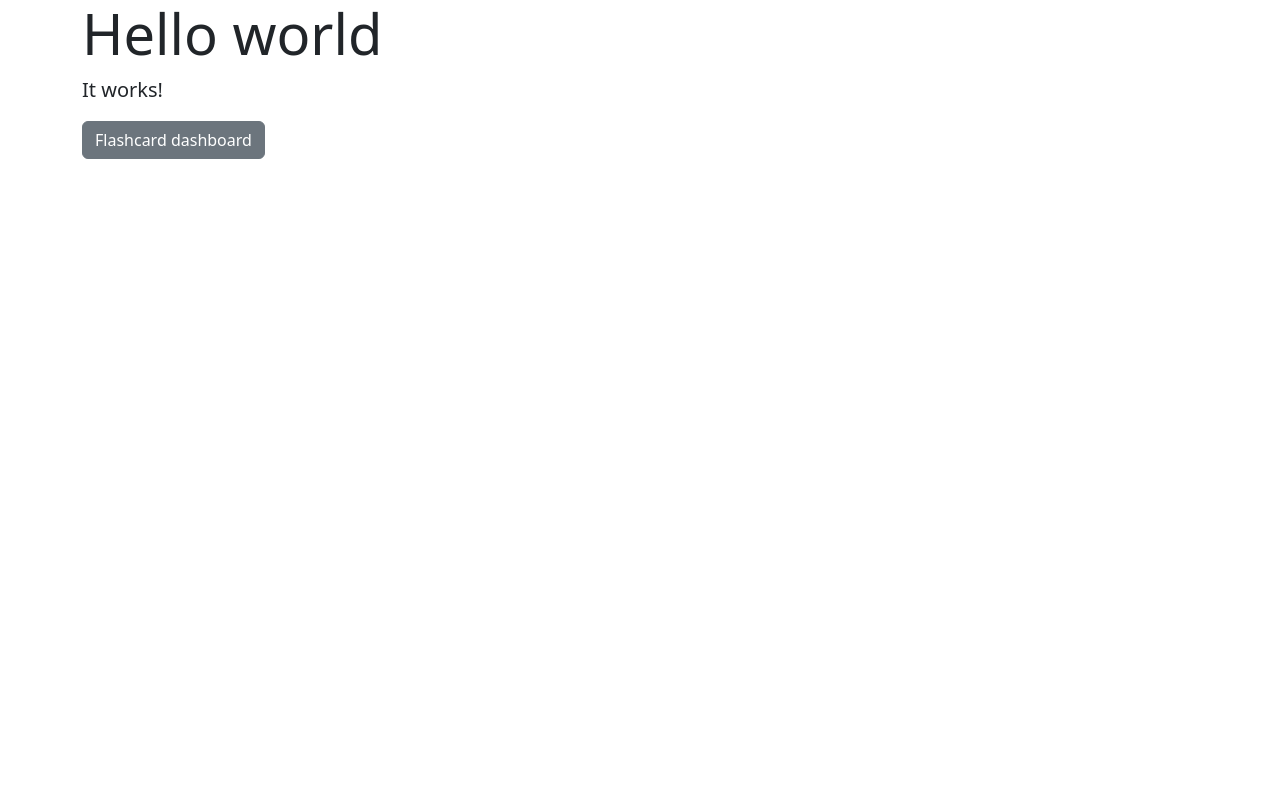
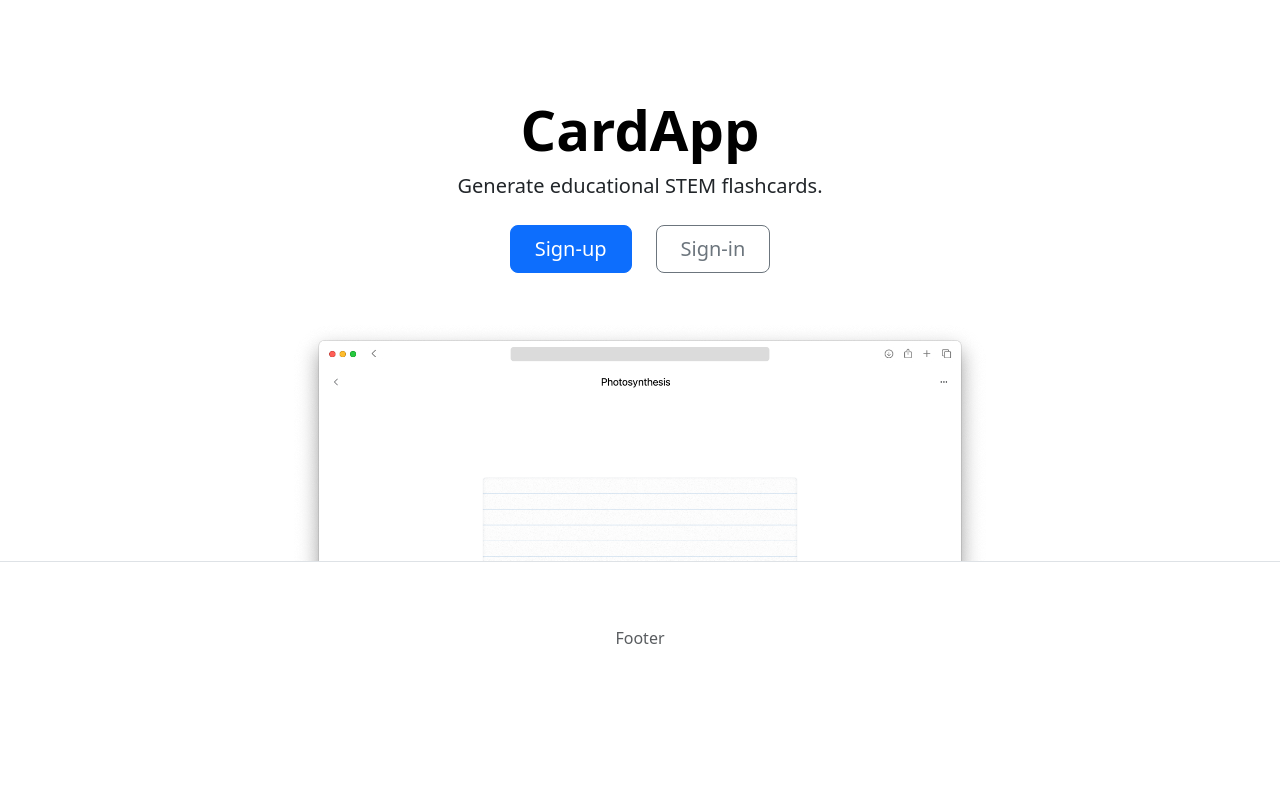
Before and after one commit to Owais-Saeed/TDP, a Flask app: page / in a window 1280 px wide. Run offline with Flask 3, Linux system fonts and the light colour scheme.

Commit message:
Updates landing page

```diff
--- a/app.py
+++ b/app.py
@@ -3,9 +3,22 @@ import json
 
 app = Flask(__name__)
 
+# Enable debug mode
+app.config['DEBUG'] = True
+app.config['TEMPLATES_AUTO_RELOAD'] = True
+
 @app.route('/')
 def home():
-    return render_template('index.html')
+    return render_template('./home/home.html')
+
+@app.route('/sign_up')
+def sign_up():
+    return render_template('home/sign_up.html')
+
+@app.route('/sign_in')
+def sign_in():
+    return render_template('home/sign_in.html')
+
 
 @app.route('/dashboard')
 def dashboard():
@@ -32,4 +45,4 @@ def get_deck(topic):
         return "Deck not found", 404
 
 if __name__ == "__main__":
-    app.run(host="0.0.0.0", port=8000, debug=True)
+    app.run(host="0.0.0.0", port=8000, debug=True, use_reloader=True)
--- a/docker-compose.yml
+++ b/docker-compose.yml
@@ -7,6 +7,7 @@ services:
       - "8000:5000"
     volumes:
       - .:/app
+      # - /app/__pycache__
     depends_on:
       - langserve
       - mongodb
--- /dev/null
+++ b/templates/home/home.html
@@ -0,0 +1,39 @@
+<!DOCTYPE html>
+<html lang="en" data-bs-theme="auto">
+<head>
+  <meta charset="UTF-8">
+  <meta name="viewport" content="width=device-width, initial-scale=1.0">
+  <title>CardApp</title>
+  <!-- Bootstrap CSS -->
+  <link href="https://cdn.jsdelivr.net/npm/bootstrap@5.3.3/dist/css/bootstrap.min.css" rel="stylesheet" integrity="sha384-QWTKZyjpPEjISv5WaRU9OFeRpok6YctnYmDr5pNlyT2bRjXh0JMhjY6hW+ALEwIH" crossorigin="anonymous">
+  <!-- Bootstrap JS -->
+  <script src="https://cdn.jsdelivr.net/npm/bootstrap@5.3.3/dist/js/bootstrap.bundle.min.js" integrity="sha384-YvpcrYf0tY3lHB60NNkmXc5s9fDVZLESaAA55NDzOxhy9GkcIdslK1eN7N6jIeHz" crossorigin="anonymous"></script>
+  <!-- Bootstrap Icons -->
+  <link rel="stylesheet" href="https://cdn.jsdelivr.net/npm/bootstrap-icons@1.11.3/font/bootstrap-icons.min.css">
+</head>
+<body>
+
+<div class="px-4 pt-5 my-5 text-center border-bottom">
+  <h1 class="display-4 fw-bold text-body-emphasis">CardApp</h1>
+  <div class="col-lg-6 mx-auto">
+    <p class="lead mb-4">Generate educational STEM flashcards.</p>
+    <div class="d-grid gap-2 d-sm-flex justify-content-sm-center mb-5">
+      <a href="{{ url_for('sign_up') }}" class="btn btn-primary btn-lg px-4 me-sm-3">Sign-up</a>
+      <a href="{{ url_for('sign_in') }}" class="btn btn-outline-secondary btn-lg px-4">Sign-in</a>
+    </div>
+  </div>
+  <div class="overflow-hidden" style="max-height: 30vh;">
+    <div class="container px-5">
+      <img src="{{ url_for('static', filename='images/screenshot.png') }}" class="img-fluid" alt="CardApp Screenshot" width="700" height="500" loading="lazy">
+    </div>
+  </div>
+</div>
+
+<div class="container">
+  <footer class="py-3 my-4">
+    <p class="text-center text-body-secondary">Footer</p>
+  </footer>
+</div>
+
+</body>
+</html>
--- a/templates/index.html
+++ b/templates/index.html
@@ -1,9 +1,9 @@
 <!DOCTYPE html>
-<html lang="en">
+<html lang="en" data-bs-theme="auto">
 <head>
     <meta charset="UTF-8">
     <meta name="viewport" content="width=device-width, initial-scale=1.0">
-    <title>Hello world</title>
+    <title>CardApp</title>
     <!-- Bootstrap CSS -->
     <link href="https://cdn.jsdelivr.net/npm/bootstrap@5.3.3/dist/css/bootstrap.min.css" rel="stylesheet" integrity="sha384-QWTKZyjpPEjISv5WaRU9OFeRpok6YctnYmDr5pNlyT2bRjXh0JMhjY6hW+ALEwIH" crossorigin="anonymous">
     <!-- Bootstrap JS -->
@@ -12,12 +12,28 @@
     <link rel="stylesheet" href="https://cdn.jsdelivr.net/npm/bootstrap-icons@1.11.3/font/bootstrap-icons.min.css">
 </head>
 <body>
-    <div class="container">
-        <div class="jumbotron">
-            <h1 class="display-4">Hello world</h1>
-            <p class="lead">It works!</p>
-            <a href="{{ url_for('dashboard') }}" class="btn btn-secondary">Flashcard dashboard</a>
+
+    <div class="px-4 pt-5 my-5 text-center border-bottom">
+        <h1 class="display-4 fw-bold text-body-emphasis">CardApp</h1>
+        <div class="col-lg-6 mx-auto">
+            <p class="lead mb-4">Generate educational STEM flashcards.</p>
+            <div class="d-grid gap-2 d-sm-flex justify-content-sm-center mb-5">
+                <button type="button" class="btn btn-primary btn-lg px-4 me-sm-3">Sign-up</button>
+                <button type="button" class="btn btn-outline-secondary btn-lg px-4">Sign-in</button>
+            </div>
+        </div>
+        <div class="overflow-hidden" style="max-height: 30vh;">
+            <div class="container px-5">
+                <img src="../static/images/screenshot.png" class="img-fluid" alt="Example image" width="700" height="500" loading="lazy">
+            </div>
         </div>
     </div>
+
+    <div class="container">
+        <footer class="py-3 my-4">
+            <p class="text-center text-body-secondary">Footer</p>
+        </footer>
+    </div>
+
 </body>
 </html>
```
Also changed, not shown: templates/home/base_sign.html (added, +35 -0 lines), templates/home/sign_in.html (added, +25 -0 lines), templates/home/sign_up.html (added, +35 -0 lines), templates/sign_in.html (deleted, +0 -34 lines), templates/sign_up.html (deleted, +0 -34 lines), README.md, static/images/screenshot.png (added), 1 other file.
